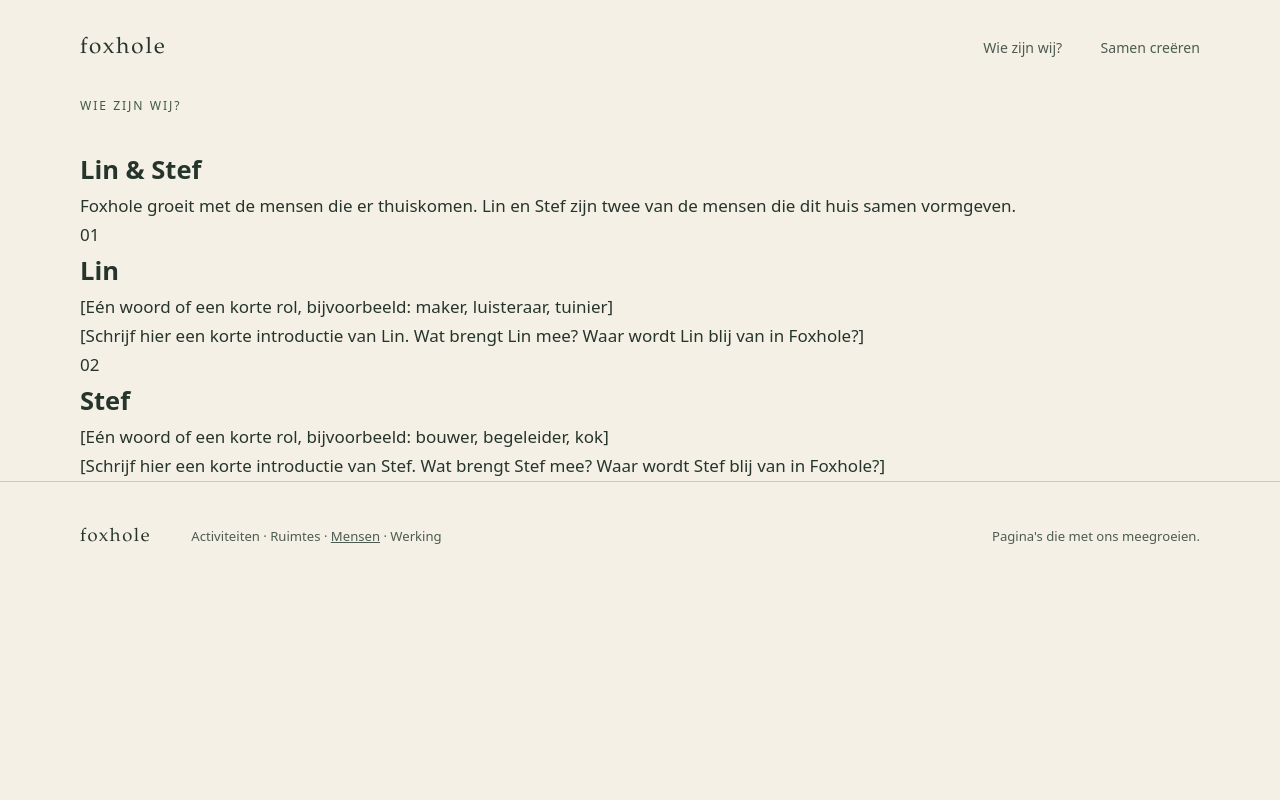
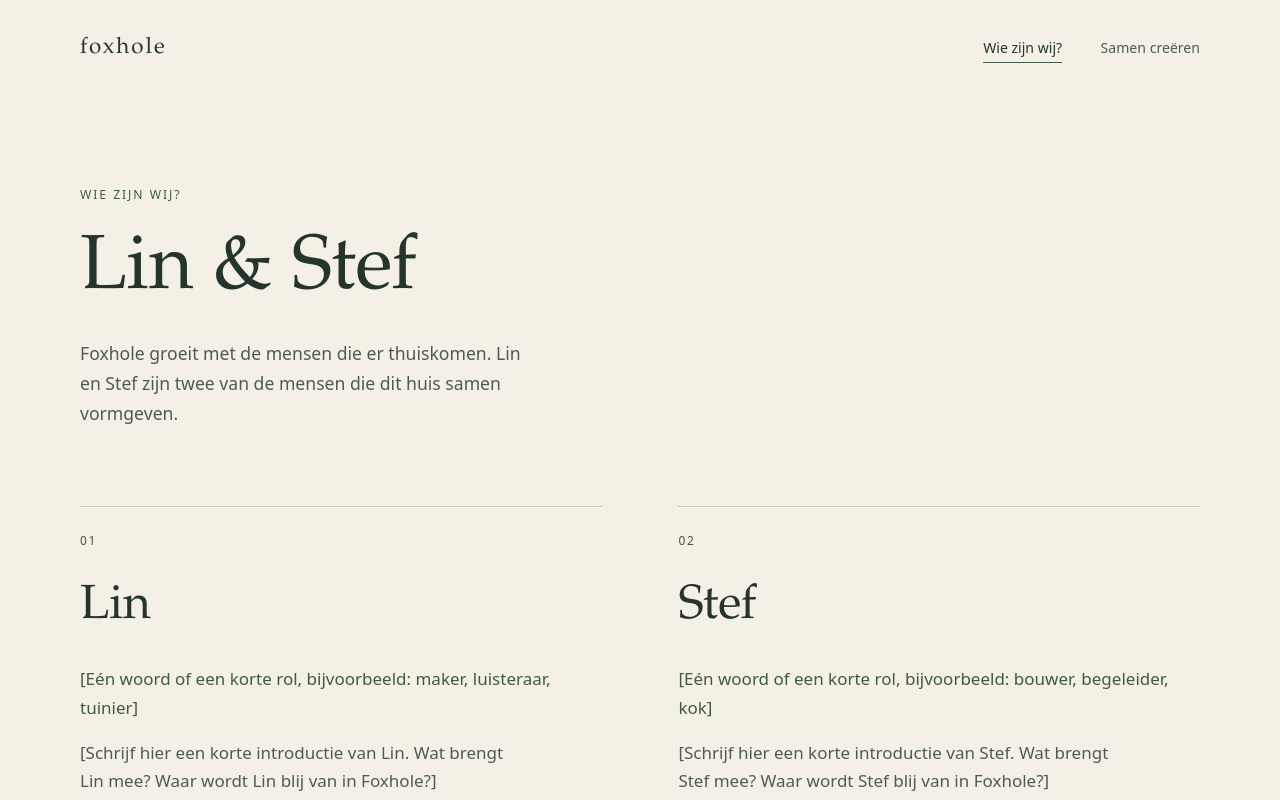
Before and after one commit to foxhole-be/foxhole, a plain HTML site: page wie-zijn-wij.html in a window 1280 px wide. Shown: the top 800 px of the page. Drawn offline with Linux system fonts and the light colour scheme.

Commit message:
Voeg pagina 'Wie zijn wij?' toe

```diff
--- a/css/style.css
+++ b/css/style.css
@@ -121,7 +121,8 @@ a {
   transition: color 0.2s ease, border-color 0.2s ease;
 }
 
-.site-nav a:hover {
+.site-nav a:hover,
+.site-nav a[aria-current="page"] {
   color: var(--forest);
   border-color: var(--moss);
 }
@@ -237,6 +238,72 @@ a {
   max-width: 20ch;
 }
 
+/* ---------- wie zijn wij ---------- */
+
+.page-hero {
+  padding-block: clamp(3rem, 7vw, 6rem) clamp(3rem, 6vw, 5rem);
+}
+
+.page-hero .eyebrow {
+  margin-bottom: 1.5rem;
+}
+
+.page-hero h1 {
+  font-family: var(--font-serif);
+  font-weight: 400;
+  font-size: clamp(2.8rem, 6vw, 5rem);
+  line-height: 1.06;
+}
+
+.page-intro {
+  max-width: 46ch;
+  margin-top: 1.75rem;
+  font-size: 1.1rem;
+  color: var(--text-soft);
+}
+
+.people {
+  display: grid;
+  grid-template-columns: repeat(2, minmax(0, 1fr));
+  gap: clamp(2rem, 6vw, 5rem);
+  padding-bottom: var(--section-space);
+}
+
+.person {
+  border-top: 1px solid rgba(63, 91, 66, 0.25);
+  padding-top: 1.5rem;
+}
+
+.person-index {
+  font-size: 0.75rem;
+  letter-spacing: 0.14em;
+  color: var(--moss);
+  margin-bottom: 1rem;
+}
+
+.person h2 {
+  font-family: var(--font-serif);
+  font-weight: 400;
+  font-size: clamp(2rem, 4vw, 3rem);
+  margin-bottom: 1rem;
+}
+
+.person-role {
+  color: var(--moss);
+  margin-bottom: 1rem;
+}
+
+.person > p:last-child {
+  max-width: 46ch;
+  color: var(--text-soft);
+}
+
+@media (max-width: 700px) {
+  .people {
+    grid-template-columns: 1fr;
+  }
+}
+
 /* ---------- footer ---------- */
 
 .site-footer {
@@ -260,6 +327,15 @@ a {
 
 .footer-inner p {
   margin: 0;
+}
+
+.footer-inner .brand {
+  text-decoration: none;
+}
+
+.footer-pages a {
+  color: var(--moss);
+  text-underline-offset: 3px;
 }
 
 .footer-note {
```
